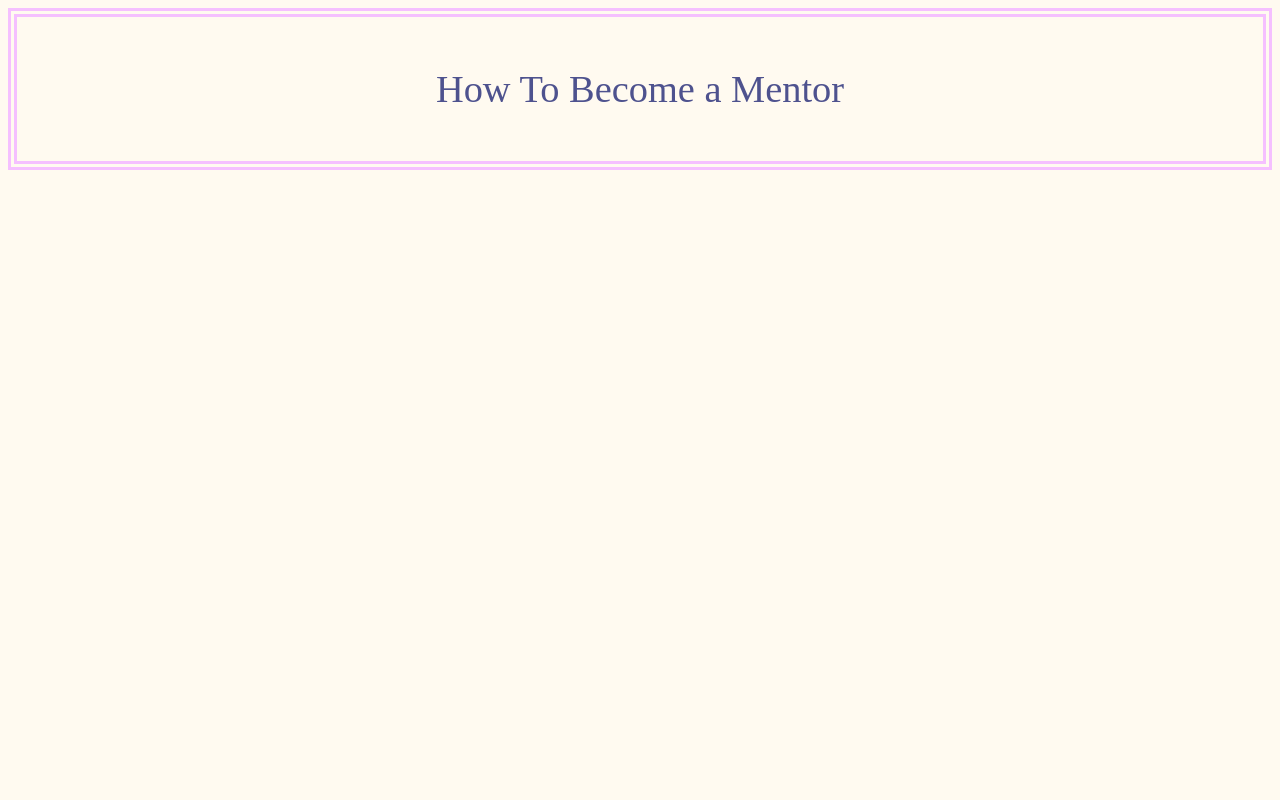
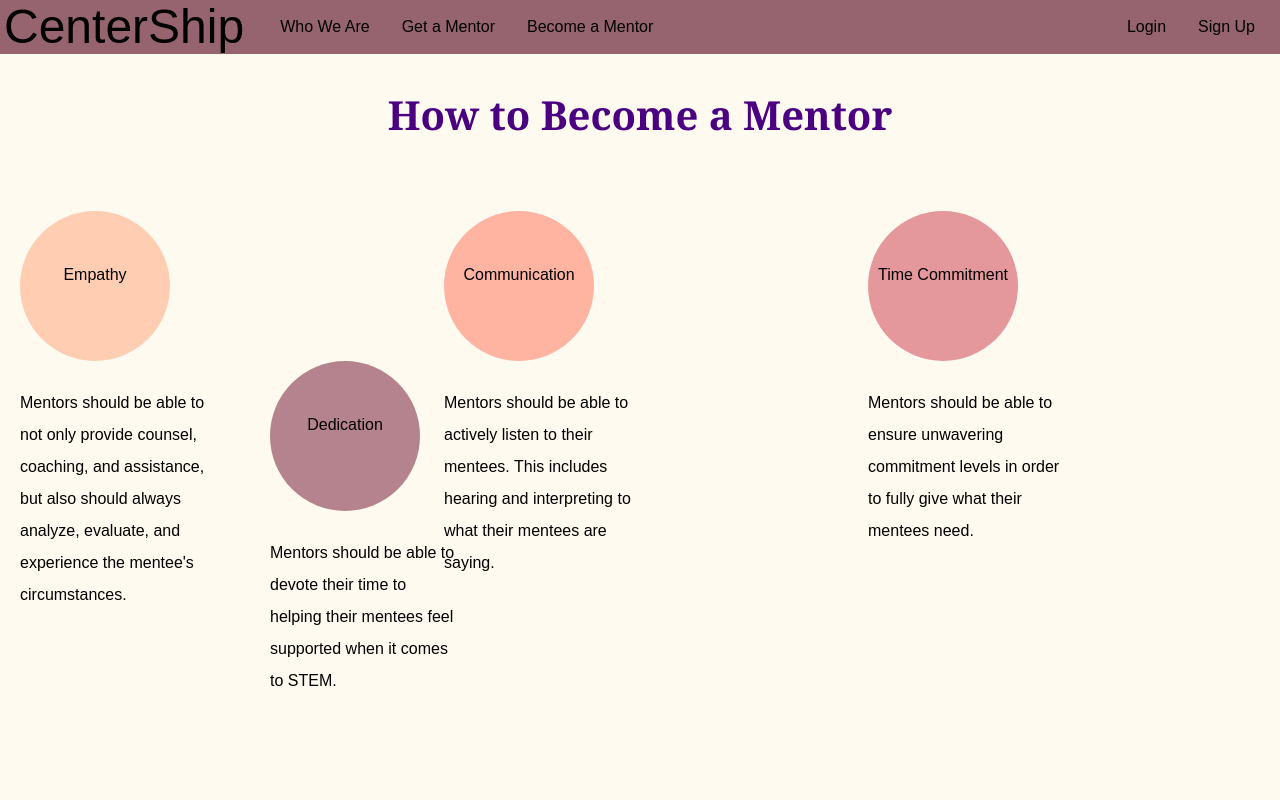
Before and after one commit to trangttdang/CentershipApp, a Django app: page /mentors/ in a window 1280 px wide. Run offline with Django 3.2, Linux system fonts and the light colour scheme.

Commit message:
added nav. bar and changes to landing page and mentor page

```diff
--- a/templates/pages/mentors.html
+++ b/templates/pages/mentors.html
@@ -1,34 +1,154 @@
-
 <html>
   <head>
     <title> CenterShip </title>
   </head>
  <style>
 
-p{
-   text-align: center
- }
-
-#ourHeader{
-  border-style: double;
-  border-color: rgb(245, 192, 255);
-  border-width: 9px;
-  padding: 50px;
-  font-size: 240%;
-  color: rgb(78, 82, 142);
- }
-
-/* body{
-
-}
-
- a{
-
- }
-*/
 
  </style>
  </head>
  <body>
-   <p id="ourHeader" >How To Become a Mentor</p>
-   <body style="background-color:floralwhite;"></body>
+  <header>
+    <ul>
+      <p><font face="sans-serif" color="black" size="12">CenterShip</font></p>
+    <li><a href="{% url 'about' %}" > Who We Are</a></li>
+    <li><a href="{% url 'mentees' %}">Get a Mentor</a> </li>
+    <li><a href="{% url 'mentors' %}">Become a Mentor</a></li>
+
+    <ul class="nav navbar-nav navbar-right">
+      <li><a href= #>Login</a></li>
+      <li><a href=# >Sign Up</a></li>
+    </ul>
+
+
+  </header>
+  </body>
+    <h2 style = "color:indigo;font-family:Georgia;font-size:40px;text-align:center;">How to Become a Mentor
+    </h2>
+    <br> <br>
+</div>
+</header>
+   <p style="color:#B5838D;font-size:40px;text-align:center;">
+   </p>
+   <body style="background-color:floralwhite;">
+
+    <div class="container">
+      <div class="circle1">
+        Empathy
+        <br>
+        <p> <p style = "text-align:left;width:12em;line-height: 2.0;"> Mentors should be able to not only provide counsel, coaching, and assistance, but also should always analyze, evaluate, and experience the mentee's circumstances.
+      </div>
+      <div class="circle2">
+        Communication
+        <br>
+        <p> <p style = "text-align:left;width:12em;line-height: 2.0;">Mentors should be able to actively listen to their mentees. This includes hearing and interpreting to what their mentees are saying.
+      </div>
+      <div class ="circle3">
+        Time Commitment
+        <br>
+        <p> <p style = "text-align:left;width:12em;line-height: 2.0;">Mentors should be able to ensure unwavering commitment levels in order to fully give what their mentees need.
+      </div>
+      <div class ="circle4">
+        Dedication
+        <br>
+        <p> <p style = "text-align:left;width:12em;line-height: 2.0;">Mentors should be able to devote their time to helping their mentees feel supported when it comes to STEM.
+      </div>
+    </div>
+
+
+
+ <style>
+
+ .container {
+   position: relative;
+   margin: 0 auto;
+   line-height: 50px;
+   text-align: left;
+   line-height: 8em;
+}
+
+.container .circle1 {
+    height: 150px;
+    width: 150px;
+    font-family: Arial;
+    background-color: #FFCDB2;
+    border-radius: 50%;
+    text-align: center;
+    display: inline-block;
+    margin-left:0;
+}
+.container .circle2 {
+    height: 150px;
+    width: 150px;
+    font-family: Arial;
+    background-color: #FFB4A2;
+    border-radius: 50%;
+    text-align: center;
+    display: inline-block;
+    margin-left: 270px;
+}
+.container .circle3 {
+    height: 150px;
+    width: 150px;
+    font-family: Arial;
+    background-color:#E5989B;
+    border-radius: 50%;
+    text-align: center ;
+    display: inline-block;
+    margin-left: 270px;
+}
+.container .circle4 {
+    height: 150px;
+    width: 150px;
+    font-family: Arial;
+    background-color:#B5838D;
+    border-radius: 50%;
+    text-align: center;
+    display: inline-block;
+    margin-left: 270px;
+}
+  .navbar-right{
+  position: fixed;
+  top: 0px;
+  right: 5px; /*pixels away from the right of the navbar*/
+}
+p {
+    float: left;
+    margin-right: 20px;
+    line-height:13px;
+}
+
+   span.navigationSpace {
+   padding-left: 50px;
+}
+/*
+so that the navigation bar can cover the entire top bit of the site
+*/
+body{
+ margin: 0px;
+}
+
+ul {
+    list-style-type:none;
+    margin: 0;
+    padding: 4;
+    overflow: hidden;
+    background-color: #96646e;
+}
+li {
+  float: left;
+
+}
+li a {
+  display: block;
+  color: black;
+  text-align: center;
+  padding: 14px 16px;
+  text-decoration: none;
+  font-family:sans-serif;
+}
+/* Change the link color to #111 (black) on hover */
+li a:hover {
+  background-color: white;
+}
+  </style>
```
Also changed, not shown: templates/pages/about.html (+71 -26 lines), templates/pages/mentees.html (+69 -24 lines), templates/pages/site.html (+68 -54 lines).
